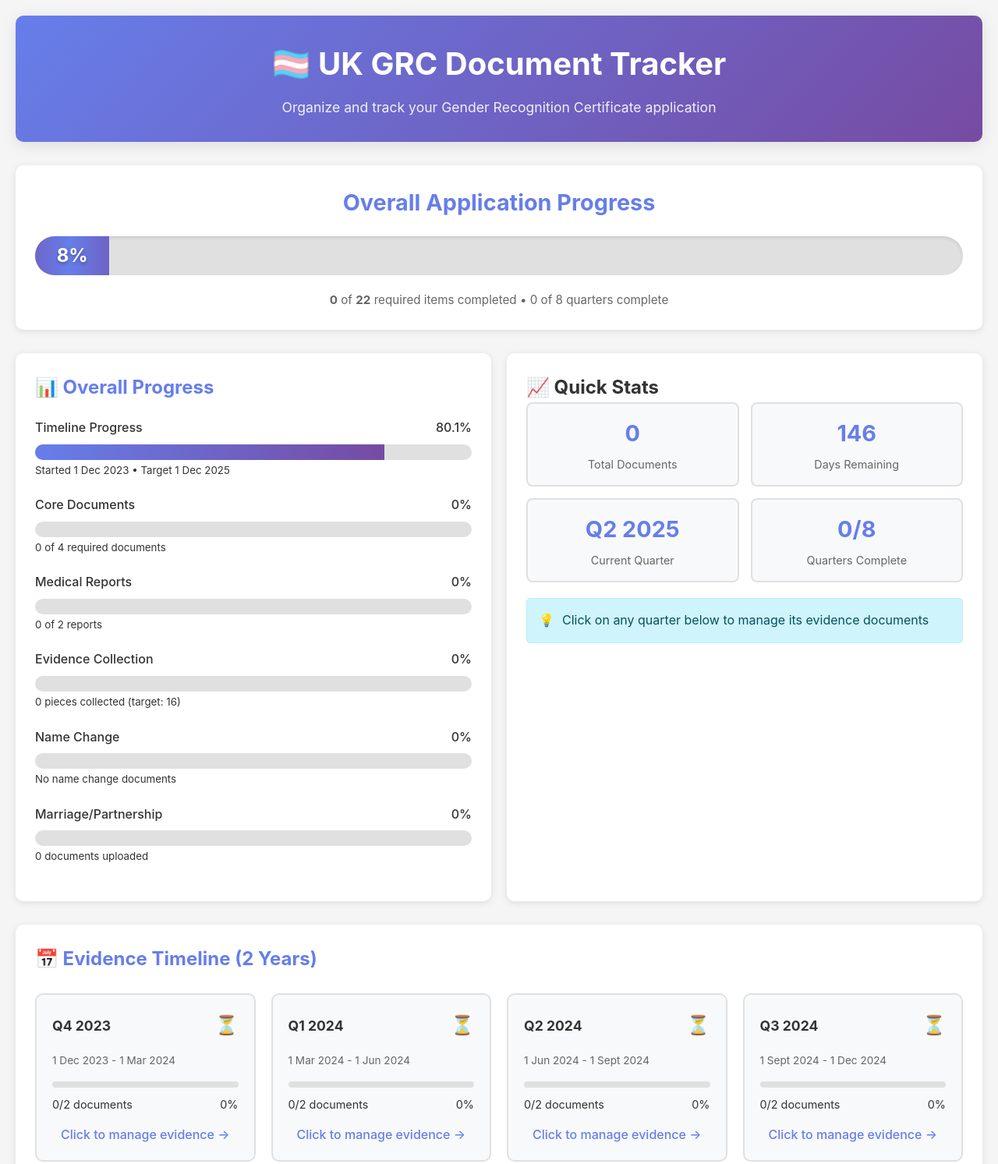
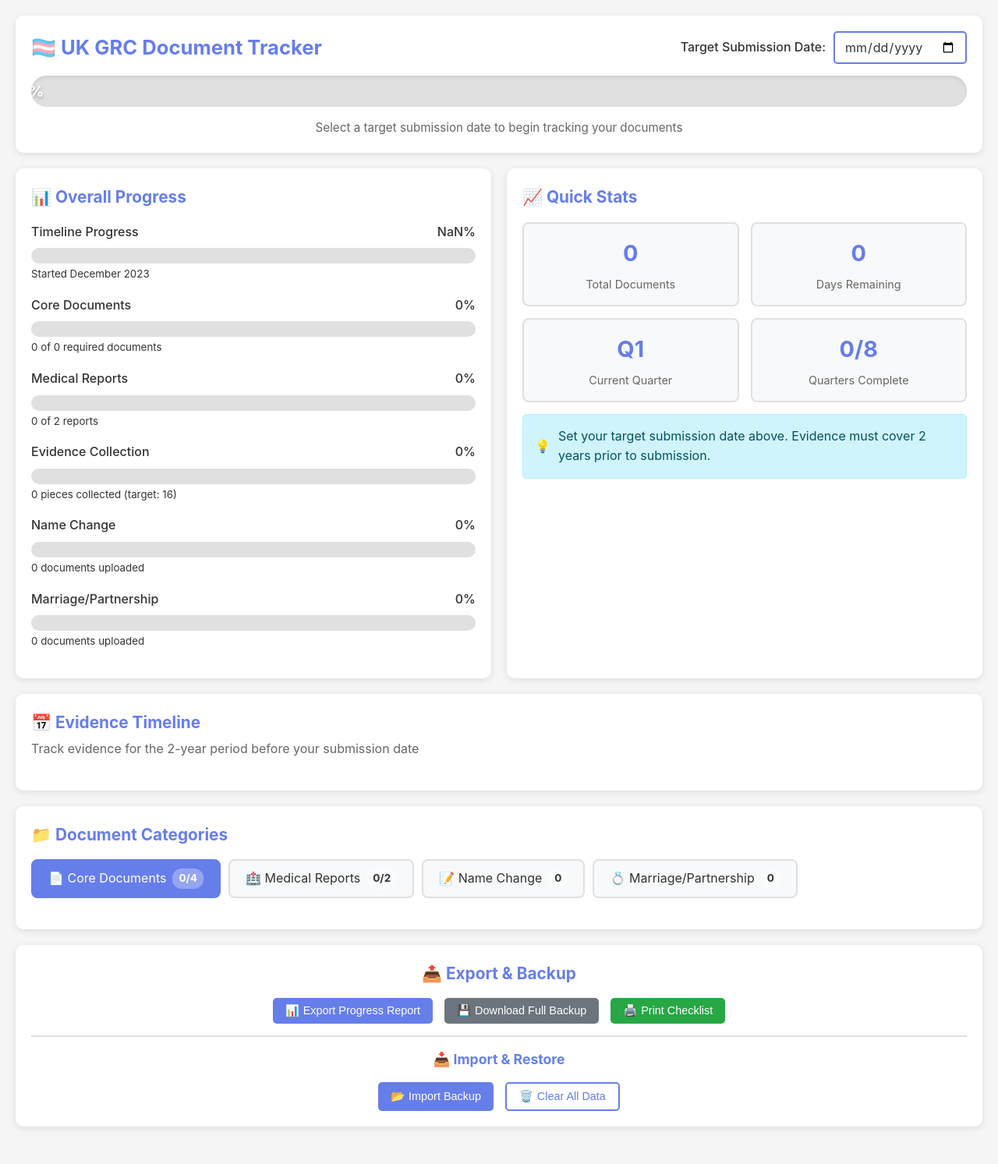
Before and after one commit to AidaPaul/grc_tracker, a plain HTML site: page index.html in a window 1280 px wide. Shown: the top 1493 px of the page at 78% size. After the commit the page ends 1465 px from the top, so only its background shows below. Drawn offline with Linux system fonts and the light colour scheme.

Commit message:
Update index.html

```diff
--- a/index.html
+++ b/index.html
@@ -24,49 +24,51 @@
             padding: 20px;
         }
 
-        .header {
-            background: linear-gradient(135deg, #667eea 0%, #764ba2 100%);
-            color: white;
-            padding: 30px 20px;
-            border-radius: 10px;
-            margin-bottom: 30px;
-            text-align: center;
-            box-shadow: 0 4px 20px rgba(0,0,0,0.1);
-        }
-
-        .header h1 {
-            font-size: 2.5rem;
-            margin-bottom: 10px;
-        }
-
-        .header p {
-            font-size: 1.1rem;
-            opacity: 0.9;
+        /* Date Selector */
+        .date-selector {
+            display: flex;
+            align-items: center;
+        }
+
+        .date-input {
+            padding: 8px 12px;
+            border: 2px solid #667eea;
+            border-radius: 5px;
+            font-size: 1rem;
+            font-family: inherit;
+            background: white;
+            color: #333;
+            cursor: pointer;
+        }
+
+        .date-input:focus {
+            outline: none;
+            border-color: #5a6fd8;
+            box-shadow: 0 0 0 3px rgba(102, 126, 234, 0.2);
         }
 
         /* Master Progress Bar */
         .master-progress {
             background: white;
-            padding: 25px;
+            padding: 20px;
             border-radius: 10px;
-            margin-bottom: 30px;
+            margin-bottom: 20px;
             box-shadow: 0 2px 10px rgba(0,0,0,0.1);
         }
 
         .master-progress h2 {
             color: #667eea;
-            margin-bottom: 20px;
-            text-align: center;
-            font-size: 1.8rem;
+            margin: 0;
+            font-size: 1.6rem;
         }
 
         .master-progress-bar {
             width: 100%;
-            height: 50px;
+            height: 40px;
             background-color: #e0e0e0;
-            border-radius: 25px;
+            border-radius: 20px;
             overflow: hidden;
-            margin-bottom: 20px;
+            margin-bottom: 15px;
             box-shadow: inset 0 2px 4px rgba(0,0,0,0.1);
         }
 
@@ -90,7 +92,7 @@
         .master-progress-text {
             color: white;
             font-weight: bold;
-            font-size: 1.5rem;
+            font-size: 1.2rem;
             text-shadow: 0 2px 4px rgba(0,0,0,0.3);
         }
 
@@ -105,7 +107,7 @@
             display: grid;
             grid-template-columns: 1fr 1fr;
             gap: 20px;
-            margin-bottom: 30px;
+            margin-bottom: 20px;
         }
 
         @media (max-width: 968px) {
@@ -117,19 +119,19 @@
         /* Progress Overview Card */
         .progress-overview {
             background: white;
-            padding: 25px;
+            padding: 20px;
             border-radius: 10px;
             box-shadow: 0 2px 10px rgba(0,0,0,0.1);
         }
 
         .progress-overview h2 {
             color: #667eea;
-            margin-bottom: 20px;
-            font-size: 1.5rem;
+            margin-bottom: 15px;
+            font-size: 1.3rem;
         }
 
         .progress-item {
-            margin-bottom: 20px;
+            margin-bottom: 15px;
         }
 
         .progress-label {
@@ -169,9 +171,15 @@
         /* Stats Cards */
         .stats-overview {
             background: white;
-            padding: 25px;
+            padding: 20px;
             border-radius: 10px;
             box-shadow: 0 2px 10px rgba(0,0,0,0.1);
+        }
+
+        .stats-overview h2 {
+            color: #667eea;
+            margin-bottom: 15px;
+            font-size: 1.3rem;
         }
 
         .stats-grid {
@@ -209,22 +217,20 @@
         /* Evidence Timeline */
         .timeline-section {
             background: white;
-            padding: 25px;
+            padding: 20px;
             border-radius: 10px;
-            margin-bottom: 30px;
+            margin-bottom: 20px;
             box-shadow: 0 2px 10px rgba(0,0,0,0.1);
         }
 
         .timeline-header {
-            display: flex;
-            justify-content: space-between;
-            align-items: center;
-            margin-bottom: 25px;
+            margin-bottom: 20px;
         }
 
         .timeline-header h2 {
             color: #667eea;
-            font-size: 1.5rem;
+            font-size: 1.3rem;
+            margin-bottom: 5px;
         }
 
         /* Timeline Grid View */
@@ -322,16 +328,22 @@
         /* Document Categories */
         .categories-section {
             background: white;
-            padding: 25px;
+            padding: 20px;
             border-radius: 10px;
-            margin-bottom: 30px;
+            margin-bottom: 20px;
             box-shadow: 0 2px 10px rgba(0,0,0,0.1);
+        }
+
+        .categories-section h2 {
+            color: #667eea;
+            font-size: 1.3rem;
+            margin-bottom: 15px;
         }
 
         .category-tabs {
             display: flex;
             gap: 10px;
-            margin-bottom: 25px;
+            margin-bottom: 20px;
             flex-wrap: wrap;
         }
 
@@ -671,10 +683,21 @@
         /* Export Section */
         .export-section {
             background: white;
-            padding: 25px;
+            padding: 20px;
             border-radius: 10px;
             text-align: center;
             box-shadow: 0 2px 10px rgba(0,0,0,0.1);
+        }
+
+        .export-section h2 {
+            color: #667eea;
+            font-size: 1.3rem;
+            margin-bottom: 15px;
+        }
+
+        .export-section h3 {
+            color: #667eea;
+            font-size: 1.1rem;
         }
 
         .export-buttons {
@@ -687,11 +710,7 @@
         /* Responsive */
         @media (max-width: 768px) {
             .container {
-                padding: 15px;
-            }
-
-            .header h1 {
-                font-size: 2rem;
+                padding: 10px;
             }
 
             .timeline-grid {
@@ -717,6 +736,19 @@
             .btn {
                 width: 100%;
                 justify-content: center;
+            }
+
+            .date-selector {
+                flex-direction: column;
+                align-items: stretch;
+            }
+
+            .date-selector label {
+                margin-bottom: 5px;
+            }
+
+            .master-progress h2 {
+                font-size: 1.3rem;
             }
         }
 
@@ -802,20 +834,21 @@
 </head>
 <body>
     <div class="container">
-        <div class="header">
-            <h1>🏳️‍⚧️ UK GRC Document Tracker</h1>
-            <p>Organize and track your Gender Recognition Certificate application</p>
-        </div>
-
         <div class="master-progress">
-            <h2>Overall Application Progress</h2>
+            <div style="display: flex; justify-content: space-between; align-items: center; margin-bottom: 15px; flex-wrap: wrap; gap: 15px;">
+                <h2 style="margin: 0;">🏳️‍⚧️ UK GRC Document Tracker</h2>
+                <div class="date-selector">
+                    <label for="target-date-input" style="margin-right: 10px; font-weight: 500;">Target Submission Date:</label>
+                    <input type="date" id="target-date-input" class="date-input" onchange="updateTargetDate(this.value)">
+                </div>
+            </div>
             <div class="master-progress-bar">
                 <div class="master-progress-fill" id="master-progress" style="width: 0%">
                     <span class="master-progress-text" id="master-progress-text">0%</span>
                 </div>
             </div>
             <div class="master-progress-details" id="master-progress-details">
-                Loading progress...
+                Select a target submission date to begin tracking your documents
             </div>
         </div>
 
@@ -911,16 +944,17 @@
                     </div>
                 </div>
 
-                <div class="alert alert-info" style="margin-top: 20px;">
+                <div class="alert alert-info" style="margin-top: 15px;">
                     <span>💡</span>
-                    <span>Click on any quarter below to manage its evidence documents</span>
+                    <span>Set your target submission date above. Evidence must cover 2 years prior to submission.</span>
                 </div>
             </div>
         </div>
 
         <div class="timeline-section">
             <div class="timeline-header">
-                <h2>📅 Evidence Timeline (2 Years)</h2>
+                <h2>📅 Evidence Timeline</h2>
+                <p style="color: #666; margin-top: 5px;">Track evidence for the 2-year period before your submission date</p>
             </div>
 
             <div class="timeline-grid" id="timeline-grid">
@@ -988,7 +1022,7 @@
                 </button>
             </div>
 
-            <div style="margin-top: 20px; padding-top: 20px; border-top: 2px solid #e0e0e0;">
+            <div style="margin-top: 15px; padding-top: 15px; border-top: 2px solid #e0e0e0;">
                 <h3 style="margin-bottom: 15px;">📥 Import & Restore</h3>
                 <div class="export-buttons">
                     <button class="btn btn-primary" onclick="document.getElementById('import-file').click()">
@@ -1037,8 +1071,6 @@
                 this.storageKey = 'grc_tracker_v2';
                 this.currentQuarter = null;
                 this.currentCategory = 'core';
-                this.startDate = new Date('2023-12-01');
-                this.targetDate = new Date('2025-12-01');
 
                 this.initializeData();
                 this.setupEventHandlers();
@@ -1046,6 +1078,21 @@
 
                 // Auto-save notes
                 this.autoSaveTimer = null;
+            }
+
+            updateTargetDate(newDate) {
+                if (!newDate) return;
+
+                this.targetDate = new Date(newDate);
+                this.startDate = new Date(this.targetDate);
+                this.startDate.setFullYear(this.targetDate.getFullYear() - 2);
+
+                // Save the new date
+                this.data.settings.targetDate = this.targetDate.toISOString();
+                this.saveData();
+
+                // Re-render everything
+                this.render();
             }
 
             initializeData() {
@@ -1185,7 +1232,7 @@
                 document.getElementById('timeline-progress').style.width = `${timelineProgress}%`;
                 document.getElementById('timeline-percentage').textContent = `${timelineProgress.toFixed(1)}%`;
                 document.getElementById('timeline-info').textContent =
-                    `Started ${this.formatDate(this.startDate)} • Target ${this.formatDate(this.targetDate)}`;
+                    `Evidence period: ${this.formatDate(this.startDate)} to ${this.formatDate(this.targetDate)}`;
 
                 // Core documents progress
                 const coreTotal = this.documentDefs.core.filter(d => d.required).length;
@@ -1278,11 +1325,12 @@
                 // Update details
                 const totalRequired = progressData.coreTotal + progressData.medicalTotal + progressData.evidenceTarget;
                 const totalComplete = progressData.coreComplete + progressData.medicalComplete + progressData.evidenceCount;
-                const optionalDocs = progressData.nameComplete + progressData.marriageComplete;
+                const nameStatus = progressData.nameComplete > 0 ? 1 : 0;
+                const optionalDocs = nameStatus + progressData.marriageComplete;
 
                 document.getElementById('master-progress-details').innerHTML = `
                     <strong>${totalComplete}</strong> of <strong>${totalRequired}</strong> required items completed
-                    ${optionalDocs > 0 ? ` • <strong>${optionalDocs}</strong> optional documents` : ''}
+                    ${optionalDocs > 0 ? ` • <strong>${optionalDocs}</strong> optional categories completed` : ''}
                     • ${this.getQuarters().filter(q => this.isQuarterComplete(q)).length} of 8 quarters complete
                 `;
             }
@@ -1613,9 +1661,11 @@
             exportProgress() {
                 const report = {
                     exportDate: new Date().toISOString(),
+                    applicationPeriod: {
+                        startDate: this.startDate,
+                        targetDate: this.targetDate
+                    },
                     summary: {
-                        startDate: this.startDate,
-                        targetDate: this.targetDate,
                         totalDocuments: this.getTotalDocumentCount(),
                         evidenceCount: this.getTotalEvidenceCount(),
                         quartersComplete: this.getQuarters().filter(q => this.isQuarterComplete(q)).length
@@ -1684,6 +1734,8 @@
                     <body>
                         <h1>GRC Application Checklist</h1>
                         <p>Generated: ${new Date().toLocaleDateString()}</p>
+                        <p><strong>Target Submission Date:</strong> ${this.formatDate(this.targetDate)}</p>
+                        <p><strong>Evidence Period:</strong> ${this.formatDate(this.startDate)} to ${this.formatDate(this.targetDate)}</p>
 
                         <div class="section">
                             <h2>Evidence Timeline</h2>
@@ -2030,6 +2082,7 @@
         window.printChecklist = () => tracker.printChecklist();
         window.importBackup = importBackup;
         window.clearAllData = clearAllData;
+        window.updateTargetDate = (date) => tracker.updateTargetDate(date);
     </script>
 </body>
 </html>
```
